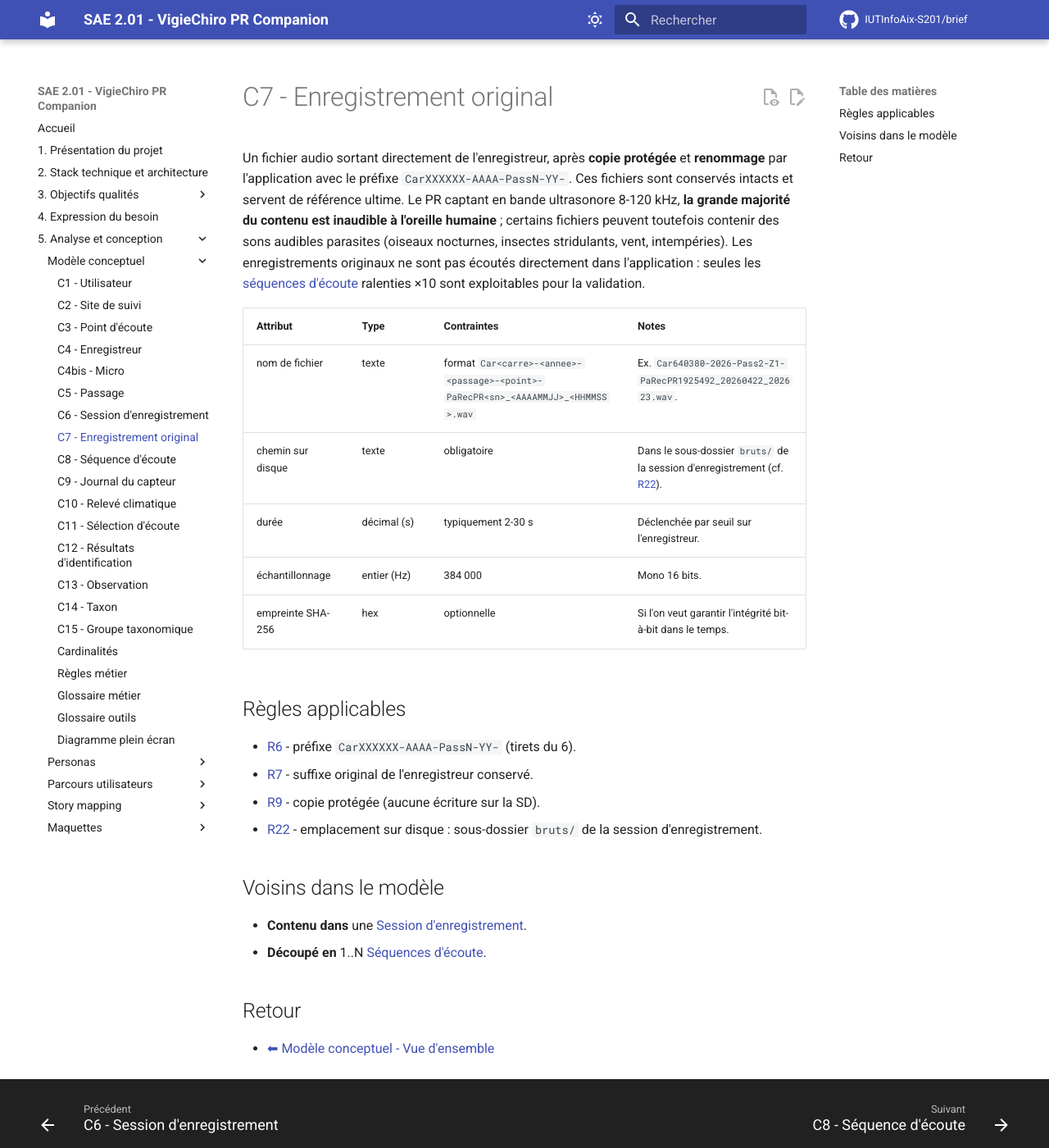
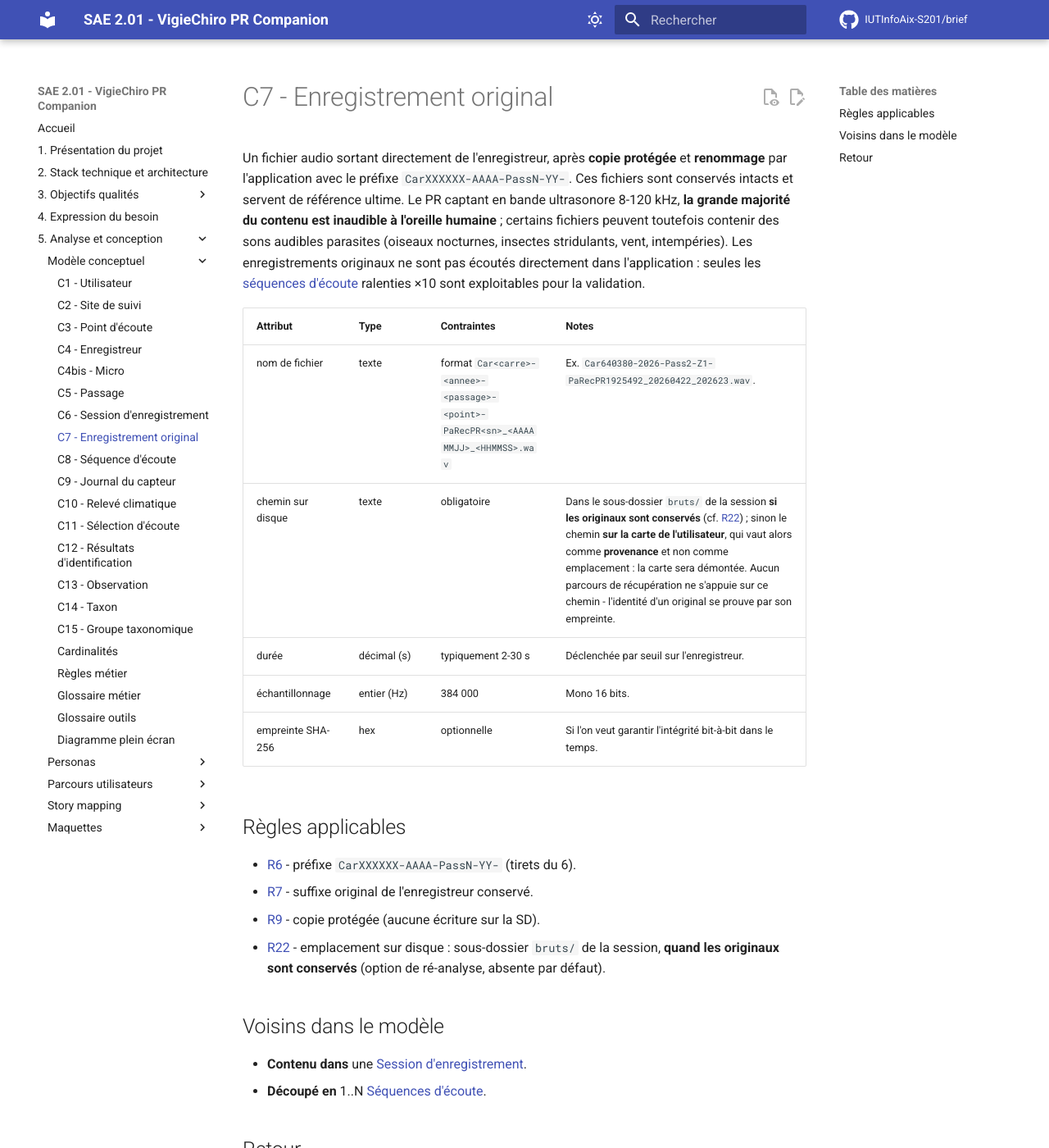
Before and after one commit to IUTInfoAix-S201/brief, an MkDocs documentation site: the page built from docs/Analyse et conception/Modèle conceptuel/C7 - Enregistrement original.md, in a window 1280 px wide and 1400 px high. Shown: the whole window at 82% size. Built offline with MkDocs 1.6.1 and Material for MkDocs 9.7.7, drawn with Linux system fonts in a browser that asks for light colours; comment, search, counter and statistics services are not loaded.

Commit message:
docs(R22) : le dossier bruts/ n'existe que si l'utilisateur demande à conserver (#49)
R22 affirmait qu'une session d'enregistrement contient un sous-dossier `bruts/`.
Ce n'est plus vrai par défaut : l'application lit les WAV directement depuis la
carte et n'en garde pas de copie, la conservation étant devenue une option de
ré-analyse (EPIC IUTInfoAix-S201/vigiechiro-pr-companion#2061, ADR 0036).

C7 est repris plus profondément que R22, parce que son attribut « chemin sur
disque » a changé de nature : sans copie, il désigne un fichier sur la carte de
l'utilisateur, donc une provenance et non un emplacement — la carte sera
démontée. L'identité d'un original se prouve par son empreinte, jamais par ce
chemin, et aucun parcours de récupération ne s'appuie dessus.

C6 et l'arborescence type suivent.

Le tableau du jeu de données de l'expression du besoin n'est pas touché : il
décrit la carte livrée sur Zenodo, où `bruts/` existe bel et bien. C'est le
workspace de l'application qui change, pas la source.

```diff
--- a/docs/Analyse et conception/Modèle conceptuel/C7 - Enregistrement original.md
+++ b/docs/Analyse et conception/Modèle conceptuel/C7 - Enregistrement original.md
@@ -5,7 +5,7 @@ Un fichier audio sortant directement de l'enregistreur, après **copie protégé
 | Attribut | Type | Contraintes | Notes |
 |---|---|---|---|
 | nom de fichier | texte | format `Car<carre>-<annee>-<passage>-<point>-PaRecPR<sn>_<AAAAMMJJ>_<HHMMSS>.wav` | Ex. `Car640380-2026-Pass2-Z1-PaRecPR1925492_20260422_202623.wav`. |
-| chemin sur disque | texte | obligatoire | Dans le sous-dossier `bruts/` de la session d'enregistrement (cf. [R22](Règles%20métier.md#r22)). |
+| chemin sur disque | texte | obligatoire | Dans le sous-dossier `bruts/` de la session **si les originaux sont conservés** (cf. [R22](Règles%20métier.md#r22)) ; sinon le chemin **sur la carte de l'utilisateur**, qui vaut alors comme **provenance** et non comme emplacement : la carte sera démontée. Aucun parcours de récupération ne s'appuie sur ce chemin - l'identité d'un original se prouve par son empreinte. |
 | durée | décimal (s) | typiquement 2-30 s | Déclenchée par seuil sur l'enregistreur. |
 | échantillonnage | entier (Hz) | 384 000 | Mono 16 bits. |
 | empreinte SHA-256 | hex | optionnelle | Si l'on veut garantir l'intégrité bit-à-bit dans le temps. |
@@ -15,7 +15,7 @@ Un fichier audio sortant directement de l'enregistreur, après **copie protégé
 - [R6](Règles%20métier.md#r6) - préfixe `CarXXXXXX-AAAA-PassN-YY-` (tirets du 6).
 - [R7](Règles%20métier.md#r7) - suffixe original de l'enregistreur conservé.
 - [R9](Règles%20métier.md#r9) - copie protégée (aucune écriture sur la SD).
-- [R22](Règles%20métier.md#r22) - emplacement sur disque : sous-dossier `bruts/` de la session d'enregistrement.
+- [R22](Règles%20métier.md#r22) - emplacement sur disque : sous-dossier `bruts/` de la session, **quand les originaux sont conservés** (option de ré-analyse, absente par défaut).
 
 ## Voisins dans le modèle
 
```
Also changed, not shown: docs/Analyse et conception/Modèle conceptuel/C6 - Session d'enregistrement.md (+1 -1 lines), docs/Analyse et conception/Modèle conceptuel/Règles métier.md (+2 -2 lines).
